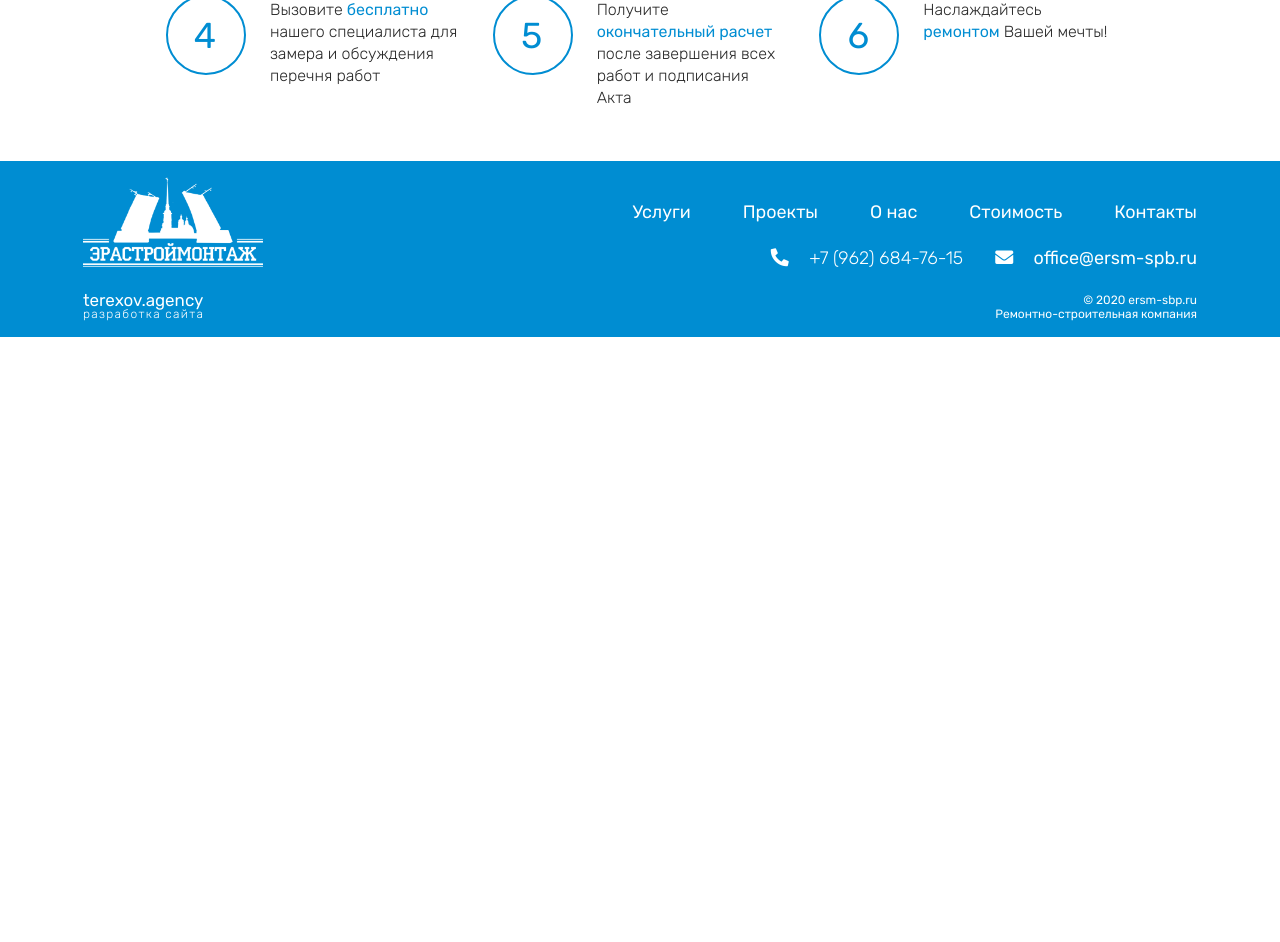
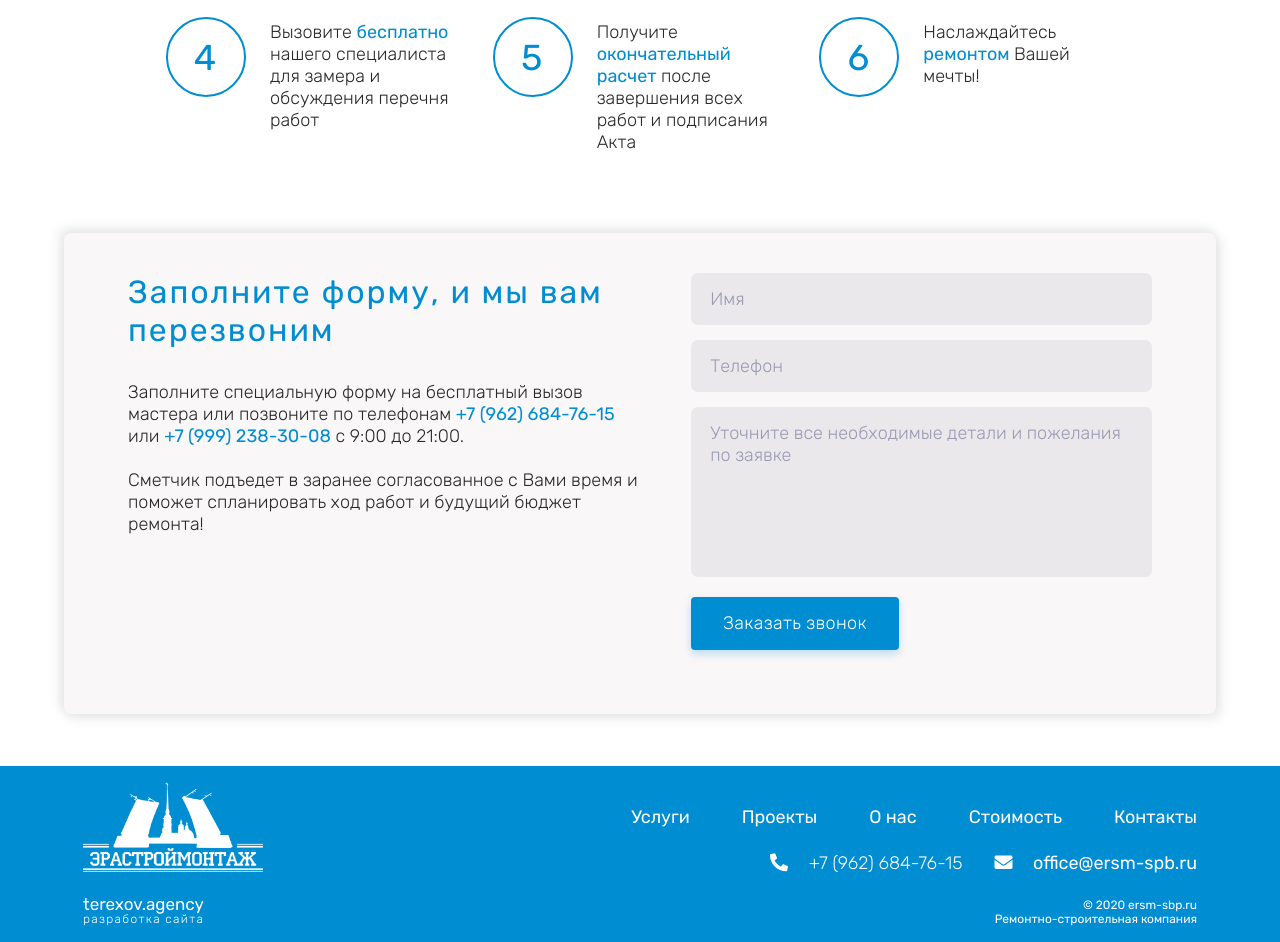
Before and after one commit to sergeygutovskiy/ersm, a PHP site: page / in a window 1280 px wide. Shown: the part 1720-2662 px from the top of the page. Before the commit the page ends 2057 px from the top, so only its background shows below. Run offline with PHP 8.4, Linux system fonts and the light colour scheme; some web fonts are replaced.

Commit message:
add file

```diff
--- /dev/null
+++ b/css/callback.css
@@ -0,0 +1,137 @@
+
+:root {
+	--primary-color: #2d2254;
+	--secondary--color: #fdd01a;
+	--text-color: #c5bbec;
+}
+
+
+
+* {
+	box-sizing: border-box;
+	margin: 0;
+	padding: 0;
+	outline: none;
+}
+
+body {
+	font-family: 'Rubik', sans-serif;
+
+
+	font-size: 18px;
+
+	font-weight: 300;
+
+}
+.main-form{
+	width: 90%;
+	background: #FAF7F8;
+box-shadow: 4px 4px 10px 2px rgba(75, 81, 91, 0.1), -4px -4px 10px 2px rgba(75, 81, 91, 0.1);
+border-radius: 7px;
+padding-right: 64px;
+padding-left: 64px;
+padding-top: 40px;
+padding-bottom: 64px;
+margin:auto;
+outline: #008DD2;
+max-width: 1440px;
+
+margin-top: 80px;
+display: flex;
+justify-content: space-between;
+color: #292929;
+}
+.left-form{
+	max-width: 50%;
+}
+.left-form a{
+	text-decoration: none;
+}
+.right-form{
+	max-width: 45%;
+
+
+}
+ .right-form input,textarea{
+	padding: 14px 18px;
+	margin-bottom: 15px;
+	width: 100%;
+	background: #EBE8EC;
+border-radius: 7px;
+border: none;
+color: #FF993F;
+font-size: 18px;
+font-weight: 300 !important;
+border:1px solid transparent;
+}
+.right-form input:focus,textarea:focus{
+	border:1px solid #FFA759;;
+}
+.form-input{
+	font-weight: 300;
+}
+.right-form input::placeholder,textarea::placeholder{
+	color: #9A9AB4;
+	font-weight: 300;
+}
+.right-form textarea{
+	height: 170px;
+	resize: none;
+
+}
+.right-form button{
+	background: #008DD2;
+box-shadow: 0px 4px 8px rgba(0, 141, 210, 0.25);
+border-radius: 4px;
+color:white;
+padding: 16px 32px;
+border:none;
+font-weight: 300;
+font-size: 18px;
+line-height: 21px;
+letter-spacing: 0.02em;
+
+}
+.main-form h3{
+	font-family: Rubik;
+font-style: normal;
+font-weight: 400;
+font-size: 32px;
+line-height: 38px;
+letter-spacing: 0.06em;
+margin-bottom: 32px;
+color: #008DD2;
+
+}
+.br-form{
+	display: none;
+}
+@media screen and (max-width: 825px){
+
+
+	.main-form{
+		width: calc(100% - 32px);
+		display: block;
+		padding-right: 16px;
+		padding-left: 16px;
+		padding-top: 16px;
+		padding-bottom: 24px;
+
+	}
+	.main-form h3{
+		font-size: 28px;
+		margin-bottom: 16px;
+	}
+	.br-form{
+		display: block;
+	}
+	.left-form, .right-form {
+		max-width: 100%;
+	}
+	.right-form{
+		margin-top: 32px;
+	}
+	.right-form input,textarea{
+		margin-bottom: 8px;
+	}
+}
--- a/index.php
+++ b/index.php
@@ -234,7 +234,7 @@
 			</div>
 		</div>
 	</section>
-
+	<?php require "templates/callback.php"; ?>
 	<?php require "templates/_footer.php"; ?>
 
 </body>
--- a/templates/_header.php
+++ b/templates/_header.php
@@ -1,5 +1,5 @@
 <meta name="viewport" content="width=device-width, initial-scale=1">
-
+<meta http-equiv="Content-Type" content="text/html; charset=utf-8">
 <!-- font awesome -->
 <link href="fonts/font-awesome/css/all.css" rel="stylesheet">
 
--- a/templates/_navigation.php
+++ b/templates/_navigation.php
@@ -13,7 +13,7 @@
 
 	<section class="navigation__right-container">
 		<ul class="navigation__list">
-			<li class="navigation__item"> <a href="/">Услуги</a> </li>
+			<li class="navigation__item"> <a href="services.php">Услуги</a> </li>
 			<li class="navigation__item"> <a href="/">Работы</a> </li>
 			<li class="navigation__item"> <a href="/">О нас</a> </li>
 			<li class="navigation__item"> <a href="/">Стоимость</a> </li>
--- /dev/null
+++ b/templates/callback.php
@@ -0,0 +1,47 @@
+<!DOCTYPE HTML>
+<html>
+<head>
+  <meta name="viewport" content="width=device-width, user-scalable=no">
+
+  <link href="https://fonts.googleapis.com/css2?family=Rubik:wght@300;400;500;700&display=swap" rel="stylesheet">
+  <title></title>
+
+  <!-- jquery -->
+
+  <!-- font-awesome -->
+
+  <!-- css styles -->
+  <link rel="stylesheet" type="text/css" href="css/callback.css">
+  <link rel="stylesheet" type="text/css" href="css/_main.css">
+</head>
+
+<body>
+
+
+<div class="main-form">
+  <div class="left-form">
+    <h3>Заполните форму, и мы вам перезвоним</h3>
+    <p>Заполните специальную форму на бесплатный вызов мастера или позвоните по телефонам <br class="br-form"><a href="" class="main-text-blue">+7 (962) 684-76-15</a>
+или <br class="br-form"><a href="" class="main-text-blue">+7 (999) 238-30-08</a> с 9:00 до 21:00.</p>
+<br>
+<p>Сметчик подъедет в заранее согласованное с Вами время и поможет спланировать ход работ и будущий бюджет ремонта!</p>
+
+  </div>
+
+  <div class="right-form">
+    <form>
+      <input placeholder="Имя" class="form-input">
+      <input placeholder="Телефон">
+      <textarea   placeholder="Уточните все необходимые детали и пожелания
+по заявке"></textarea>
+      <br>
+      <button>Заказать звонок</button>
+    </form>
+  </div>
+
+</div>
+
+
+
+</body>
+</html>
```
Also changed, not shown: css/contacts.css (added, +91 -0 lines), css/contacts.php (added, +61 -0 lines), css/services.css (added, +77 -0 lines), css/y1.css (added, +84 -0 lines), services.php (added, +154 -0 lines), services/remont-mest-obshego.php (added, +64 -0 lines), 3 other files.
